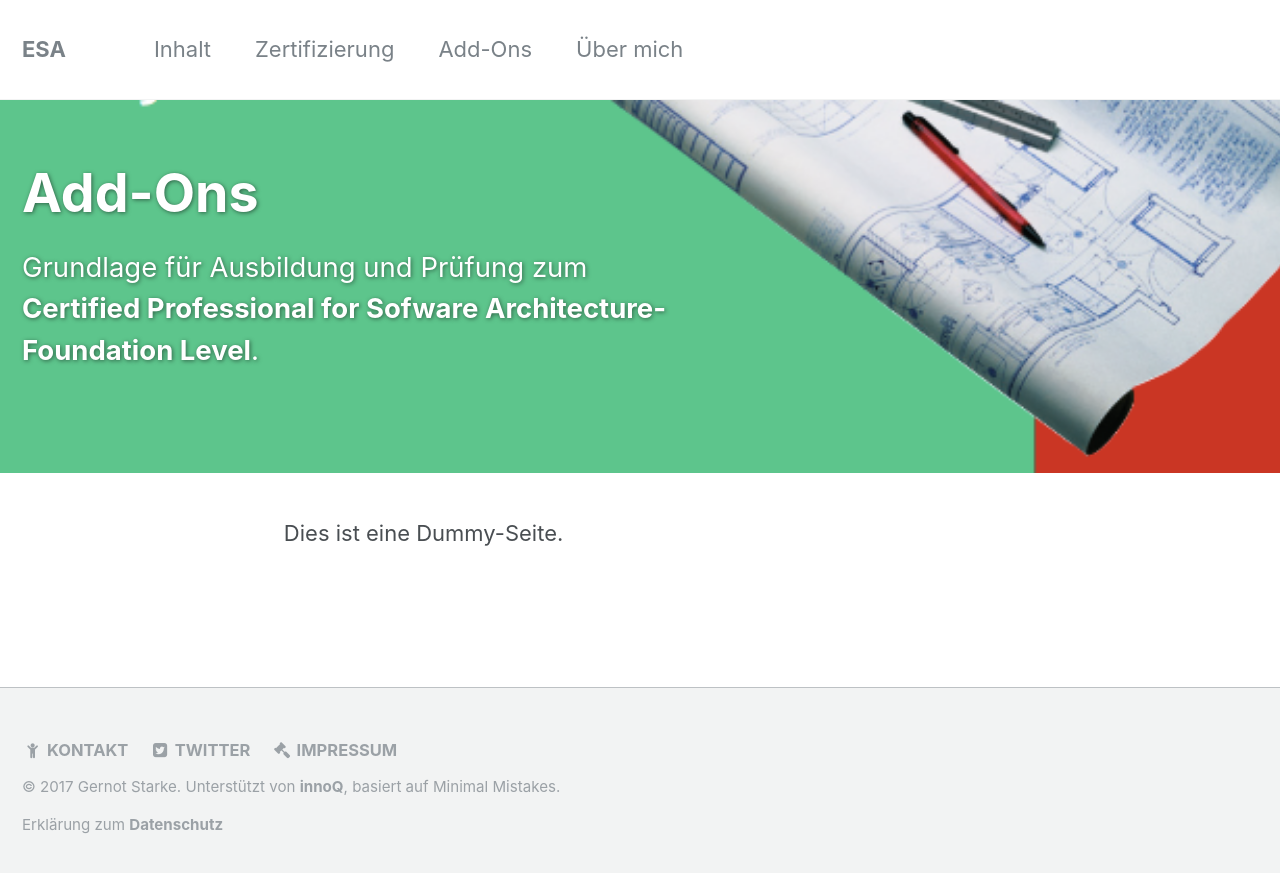
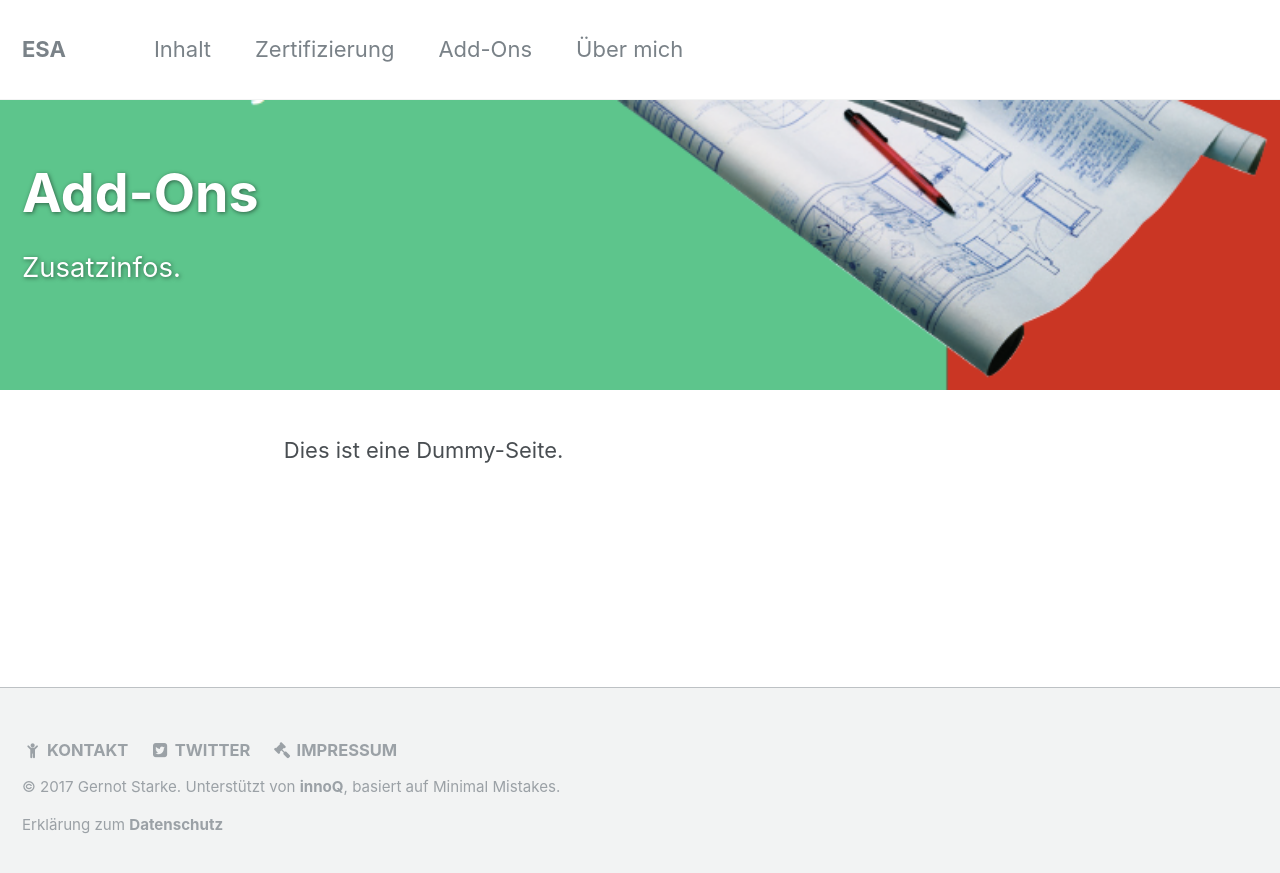
Before and after one commit to gernotstarke/esabuch.de-site, a Jekyll site: the page built from _pages/03-add-ons.md, in a window 1280 px wide. Shown: the top 873 px of the page. Built offline with Jekyll 4.4.1, drawn with Linux system fonts in a browser that asks for light colours.

Commit message:
minor content updates

```diff
--- a/_pages/03-add-ons.md
+++ b/_pages/03-add-ons.md
@@ -5,9 +5,7 @@ permalink: /addons
 header:
   overlay_image: /images/esa-banner.png
 
-excerpt: "Grundlage für Ausbildung und Prüfung zum<br>
-**Certified Professional for Sofware Architecture-<br>
-Foundation Level**."
+excerpt: "Zusatzinfos."
 ---
 
 Dies ist eine Dummy-Seite.
```
Also changed, not shown: _pages/01-inhalt.md (+2 -0 lines).
